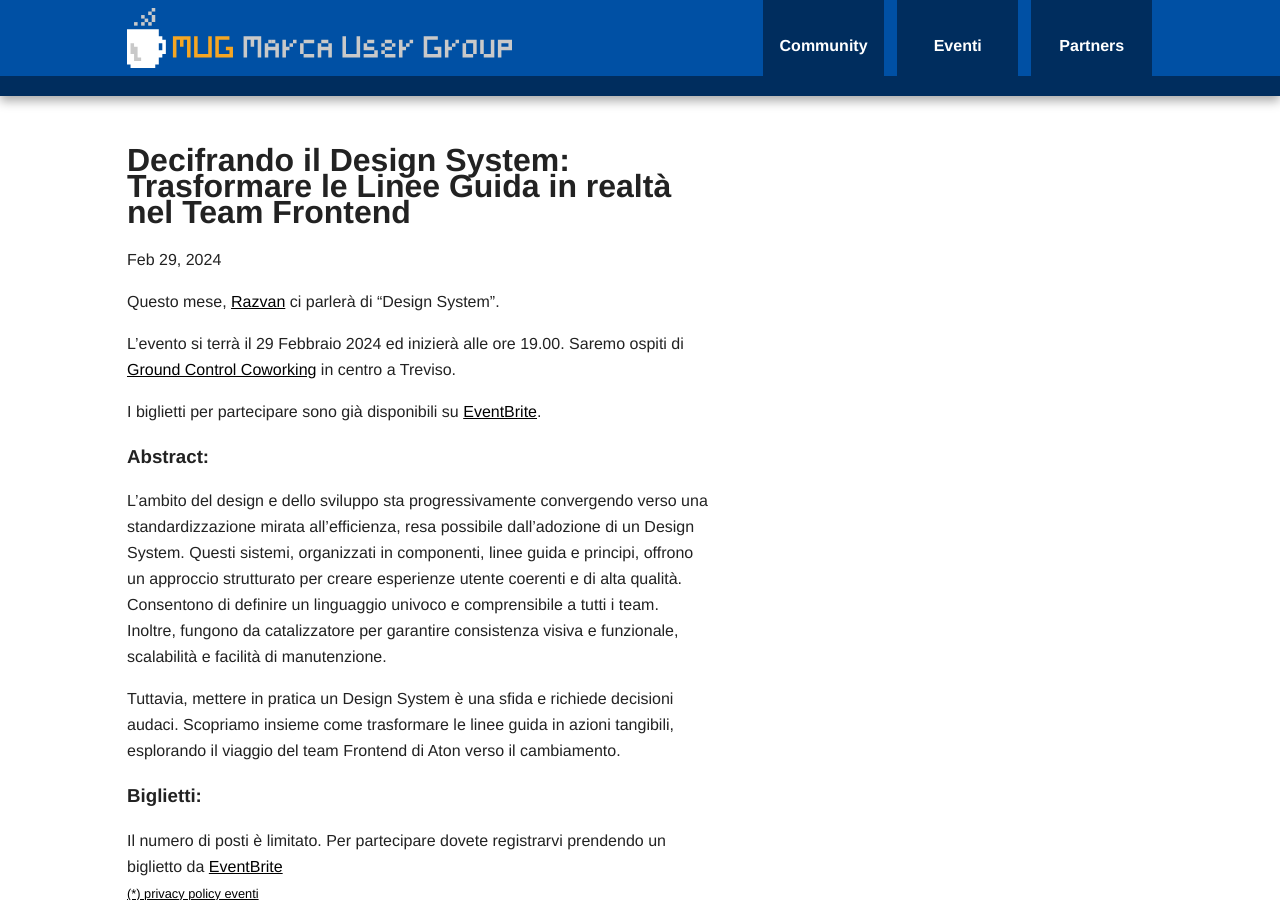
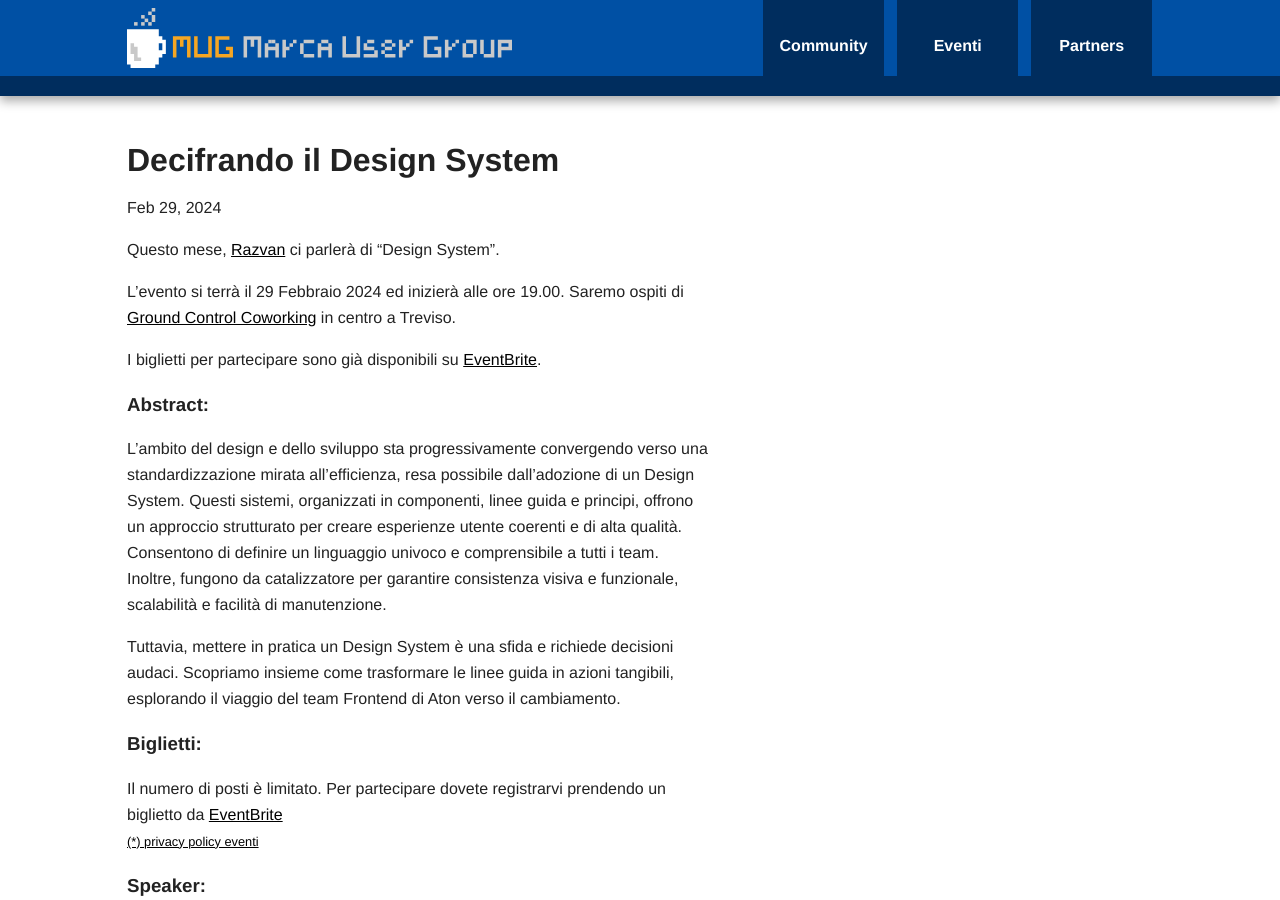
Before and after one commit to m-u-g/m-u-g.github.io, a Jekyll site: the page built from _posts/2024-02-29-decifrando-il-design-system:-trasformare-le-linee-guida-in-realtà-nel-team-frontend.md, in a window 1280 px wide and 900 px high. Built offline with Jekyll 4.4.1, drawn with Linux system fonts in a browser that asks for light colours; some of the changed lines change nothing that is shown.

Commit message:
Update 2024-02-29-decifrando-il-design-system:-trasformare-le-linee-guida-in-realtà-nel-team-frontend.md

```diff
--- a/_posts/2024-02-29-decifrando-il-design-system:-trasformare-le-linee-guida-in-realtà-nel-team-frontend.md
+++ b/_posts/2024-02-29-decifrando-il-design-system:-trasformare-le-linee-guida-in-realtà-nel-team-frontend.md
@@ -1,11 +1,11 @@
 ---
 layout: post
-title:  "Decifrando il Design System: Trasformare le Linee Guida in realtà nel Team Frontend"
+title:  "Decifrando il Design System"
 date:   2024-02-29 19:00:00 +0100
 speaker: Razvan Dimulescu
 categories: eventi
 image: /assets/images/card-design-system_2024.png
-summary: "Alexa è il celebre assistente vocale messo a disposizione da Amazon. Si può usare tramite gli speaker della serie Echo ma anche con l'app."
+summary: "Decifrando il Design System: Trasformare le Linee Guida in realtà nel Team Frontend."
 eventbrite_url: https://www.eventbrite.it/e/biglietti-decifrando-il-design-system-832356750447
 ---
 
```
